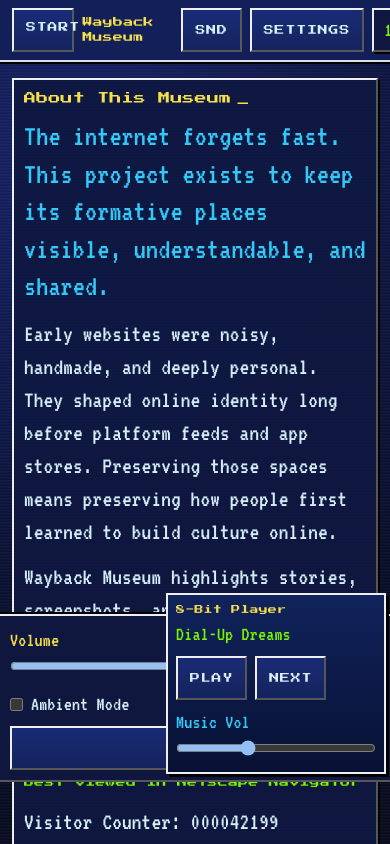
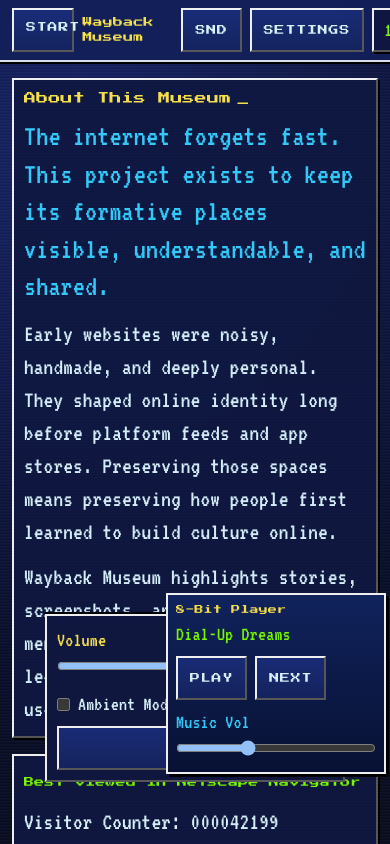
Before and after one commit to Ramyprojs/wayback-museum, a Next.js app: page /about in a window 390 px wide. Both pictures are taken after a click on the button "SETTINGS". Shown: the top 844 px of the page. Built offline with nearby package versions, Linux system fonts and the light colour scheme.

Commit message:
feat: center taskbar settings for improved layout on all screens

```diff
--- a/components/taskbar.jsx
+++ b/components/taskbar.jsx
@@ -65,7 +65,7 @@
               Settings
             </button>
             {settingsOpen ? (
-              <div className="taskbar-settings retro-panel absolute right-0 top-9 z-[70] w-[240px] space-y-2 p-2 text-[#dff9ff] md:absolute md:right-0 md:top-9 md:w-[240px]">
+              <div className="taskbar-settings retro-panel absolute left-1/2 top-9 z-[70] w-[260px] -translate-x-1/2 space-y-2 p-2 text-[#dff9ff]">
                 <label className="block text-xl">
                   <span className="text-retro-yellow">Volume</span>
                   <input
--- a/styles/gameboy.css
+++ b/styles/gameboy.css
@@ -575,16 +575,28 @@
   }
 }
 
+/* Centered taskbar settings on all screens */
+.taskbar-settings {
+  position: absolute !important;
+  left: 50% !important;
+  transform: translateX(-50%) !important;
+  top: 56px !important;
+  width: 260px;
+  max-width: 90vw;
+  z-index: 100;
+}
+
 /* Fix taskbar dropdown on mobile */
 @media (max-width: 680px) {
   .taskbar-settings {
-    position: fixed;
-    right: 0;
-    top: auto;
+    position: fixed !important;
+    right: auto;
+    top: auto !important;
     bottom: 62px;
-    left: 0;
-    width: 100%;
-    max-width: 100%;
+    left: 50% !important;
+    width: 90vw;
+    max-width: 300px;
+    transform: translateX(-50%) !important;
     border-radius: 0;
     margin: 0;
     z-index: 100;
@@ -594,8 +606,6 @@
 
   .taskbar-settings.retro-panel {
     box-shadow: 0 -2px 0 #000;
-    border-left: none;
-    border-right: none;
   }
 }
 
```
